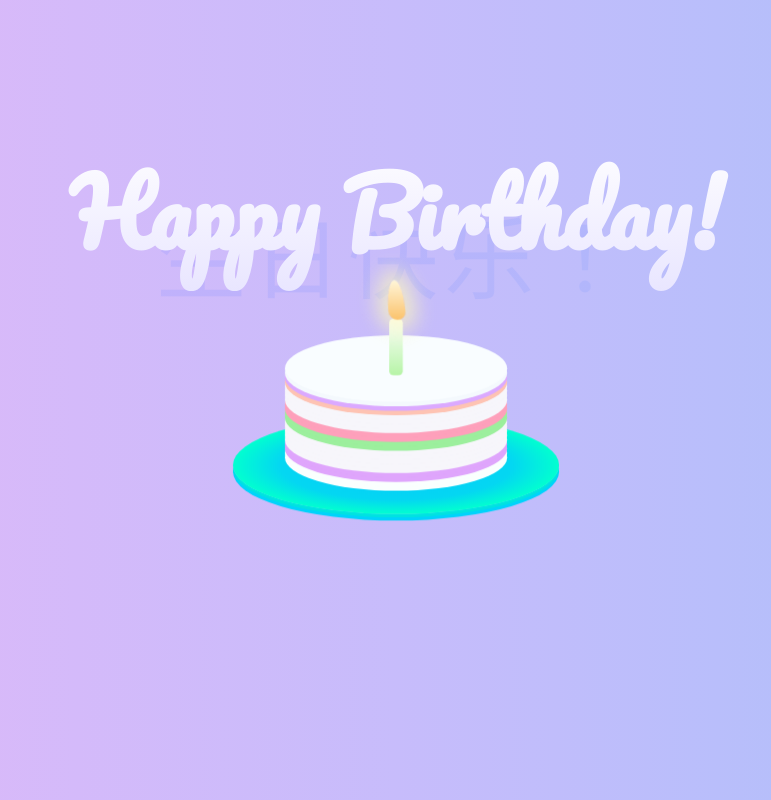
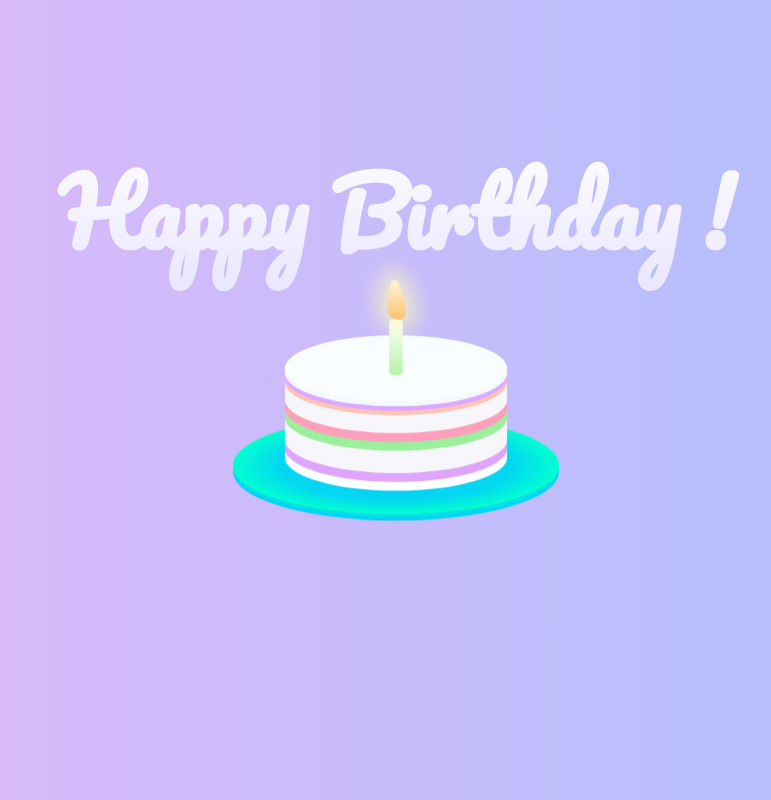
Before and after one commit to wakeupfromadream/one, a plain HTML site: page index.html in a window 1280 px wide. Shown: the whole page, without its empty margins (244-1015 px from the left). Drawn offline with Linux system fonts and the light colour scheme.

Commit message:
Update index.html

```diff
--- a/index.html
+++ b/index.html
@@ -20,8 +20,8 @@
 <div class="before"></div>
 <div class="after"></div>
 </div>
-<h1>生日快乐！</h1>
-<h2>Happy Birthday!</h2>
+<h1></h1>
+<h2>Happy Birthday !</h2>
 <span></span>
 <div class="candle">
 <div id="flame" class="lit"></div>
```
